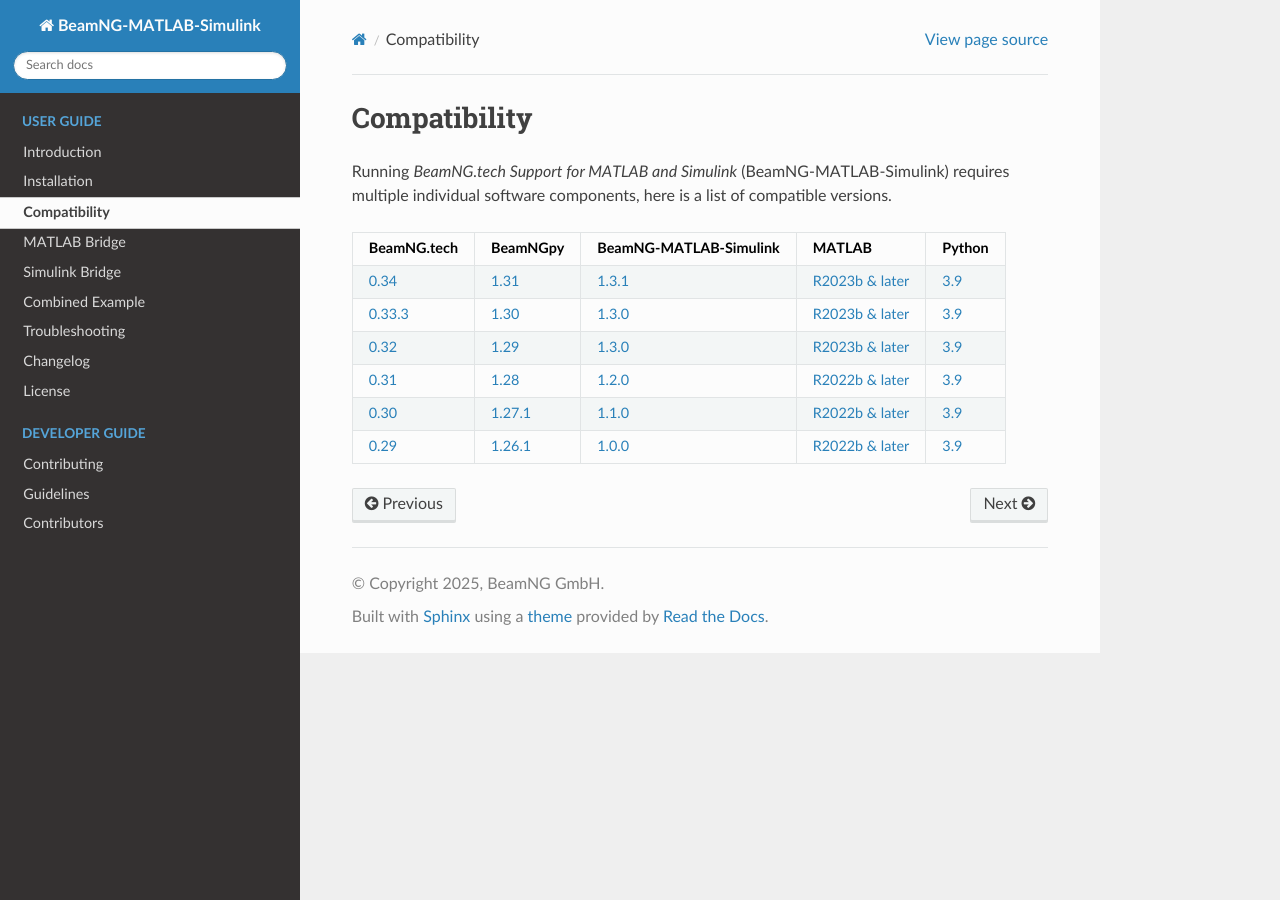
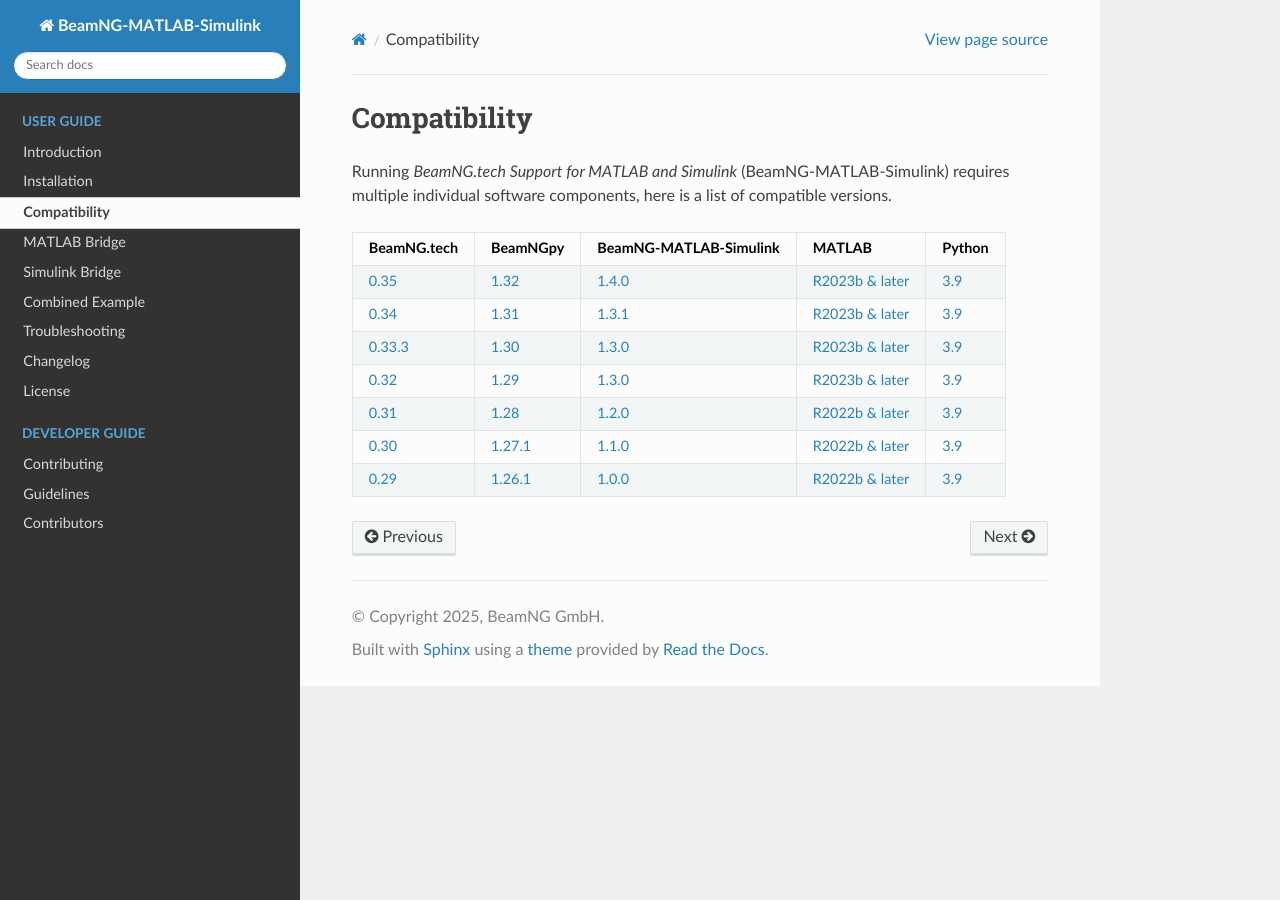
Before and after one commit to BeamNG/BeamNG-MATLAB-Simulink-integration, a Sphinx documentation site: the page built from docs/source/compatibility.md, in a window 1280 px wide. Built offline with Sphinx 7.4.7 and the Read the Docs theme 3.1.0, drawn with Linux system fonts in a browser that asks for light colours.

Commit message:
Update compatibility.md

```diff
--- a/docs/source/compatibility.md
+++ b/docs/source/compatibility.md
@@ -4,9 +4,10 @@
 
 | BeamNG.tech | BeamNGpy | BeamNG-MATLAB-Simulink | MATLAB | Python  |
 |-------------|----------|------------------------------------|--------|---------|
+| [0.35](https://BeamNG.tech/blog/beamng-tech-035/)   | [1.32](https://github.com/BeamNG/BeamNGpy/releases/tag/v1.32)     | [1.4.0](https://github.com/BeamNG/BeamNG-MATLAB-Simulink-integration/releases/tag/v1.4.0) | [R2023b & later](https://www.mathworks.com/downloads)  | [3.9](https://www.python.org/downloads/release/python-390/)  |
 | [0.34](https://BeamNG.tech/blog/beamng-tech-034/)   | [1.31](https://github.com/BeamNG/BeamNGpy/releases/tag/v1.31)     | [1.3.1](https://github.com/BeamNG/BeamNG-MATLAB-Simulink-integration/releases/tag/v1.3.1) | [R2023b & later](https://www.mathworks.com/downloads)  | [3.9](https://www.python.org/downloads/release/python-390/)  |
-| [0.33.3](https://BeamNG.tech/blog/beamng-tech-033/)   | [1.30](https://github.com/BeamNG/BeamNGpy/releases/tag/v1.30)     | [1.3.0](https://github.com/BeamNG/BeamNG-MATLAB-Simulink-integration/releases/tag/v1.3.0) | [R2023b & later](https://www.mathworks.com/downloads)  | [3.9](https://www.python.org/downloads/release/python-390/)  |
+| [0.33.3](https://BeamNG.tech/blog/beamng-tech-033/) | [1.30](https://github.com/BeamNG/BeamNGpy/releases/tag/v1.30)     | [1.3.0](https://github.com/BeamNG/BeamNG-MATLAB-Simulink-integration/releases/tag/v1.3.0) | [R2023b & later](https://www.mathworks.com/downloads)  | [3.9](https://www.python.org/downloads/release/python-390/)  |
 | [0.32](https://BeamNG.tech/blog/beamng-tech-032/)   | [1.29](https://github.com/BeamNG/BeamNGpy/releases/tag/v1.29)     | [1.3.0](https://github.com/BeamNG/BeamNG-MATLAB-Simulink-integration/releases/tag/v1.3.0) | [R2023b & later](https://www.mathworks.com/downloads)  | [3.9](https://www.python.org/downloads/release/python-390/)  |
 | [0.31](https://BeamNG.tech/blog/beamng-tech-031/)   | [1.28](https://github.com/BeamNG/BeamNGpy/releases/tag/v1.28)     | [1.2.0](https://github.com/BeamNG/BeamNG-MATLAB-Simulink-integration/releases/tag/v1.2.0) | [R2022b & later](https://www.mathworks.com/downloads)  | [3.9](https://www.python.org/downloads/release/python-390/)  |
 | [0.30](https://BeamNG.tech/blog/beamng-tech-030/)   | [1.27.1](https://github.com/BeamNG/BeamNGpy/releases/tag/v1.26.1) | [1.1.0](https://github.com/BeamNG/BeamNG-MATLAB-Simulink-integration/releases/tag/v1.1.0) | [R2022b & later](https://www.mathworks.com/downloads)  | [3.9](https://www.python.org/downloads/release/python-390/)  |
-| [0.29](https://BeamNG.tech/blog/beamng-tech-029)    | [1.26.1](https://github.com/BeamNG/BeamNGpy/releases/tag/v1.26)   | [1.0.0](https://github.com/BeamNG/BeamNG-MATLAB-Simulink-integration/releases/tag/v1.0.0) | [R2022b & later](https://www.mathworks.com/downloads)  | [3.9](https://www.python.org/downloads/release/python-390/)     |
+| [0.29](https://BeamNG.tech/blog/beamng-tech-029)    | [1.26.1](https://github.com/BeamNG/BeamNGpy/releases/tag/v1.26)   | [1.0.0](https://github.com/BeamNG/BeamNG-MATLAB-Simulink-integration/releases/tag/v1.0.0) | [R2022b & later](https://www.mathworks.com/downloads)  | [3.9](https://www.python.org/downloads/release/python-390/)  |
```
